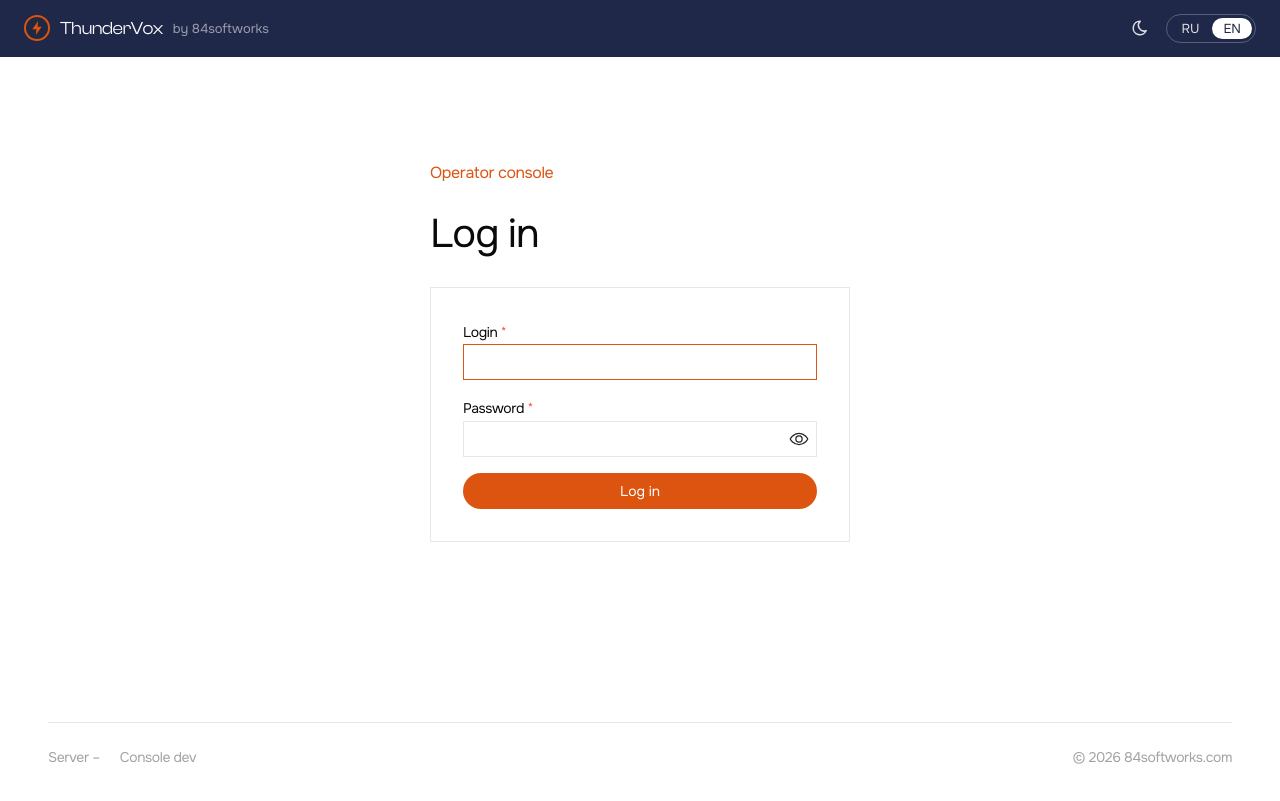
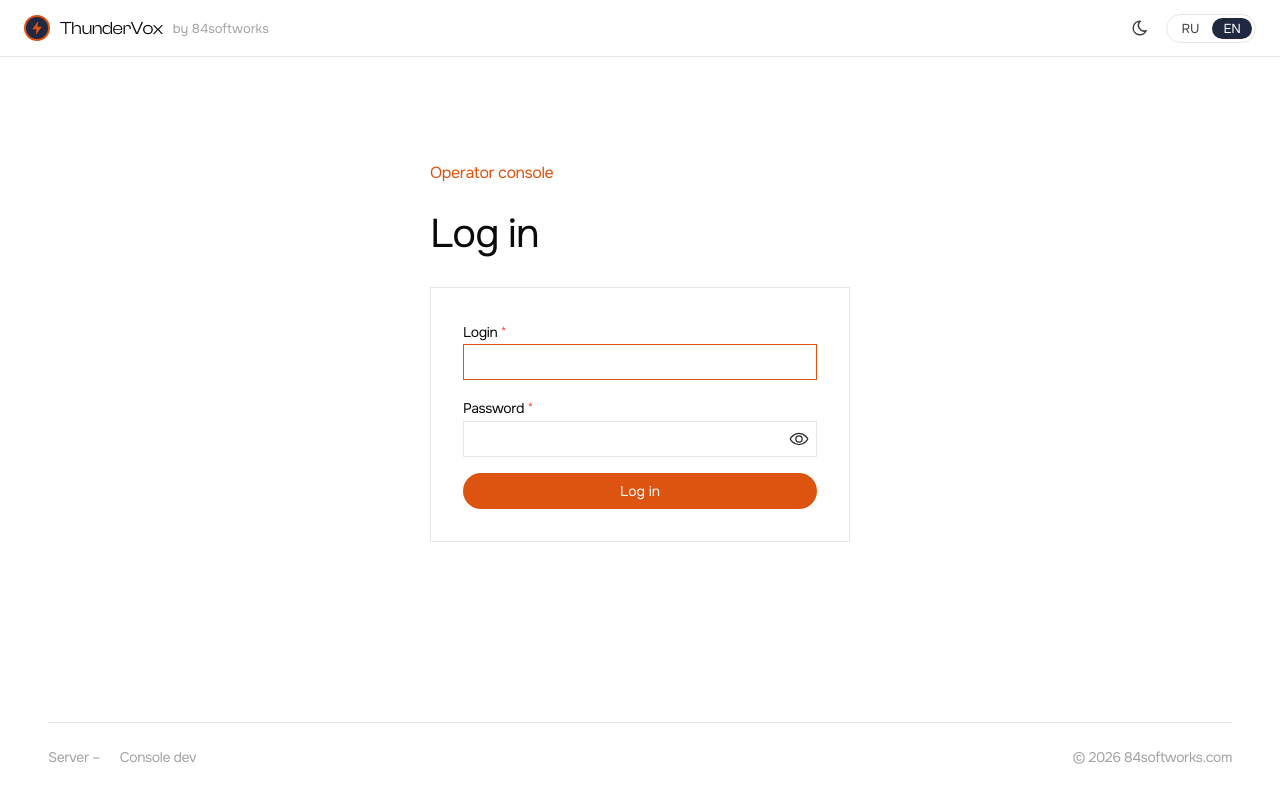
Before and after one commit to beiroun/thundervox-web, a React (Vite) app: page /login in a window 1280 px wide. Built offline with nearby package versions, Linux system fonts and the light colour scheme; no server answers.

Commit message:
top bar back on the canvas under the hairline in both schemes

```diff
--- a/index.html
+++ b/index.html
@@ -12,7 +12,7 @@
     <link rel="preload" as="font" type="font/woff2" href="/fonts/onest-cyrillic.woff2" crossorigin />
     <meta name="viewport" content="width=device-width, initial-scale=1" />
     <meta name="color-scheme" content="light dark" />
-    <meta name="theme-color" content="#20284a" />
+    <meta name="theme-color" content="#212842" />
     <!-- An operator console behind a login: it has nothing to offer a crawler and should not be findable. The
          social and structured-data tags below are for link previews and the browser, not for search. -->
     <meta name="robots" content="noindex, nofollow" />
--- a/src/theme/tokens.css
+++ b/src/theme/tokens.css
@@ -44,22 +44,19 @@
   --tvx-text-title: clamp(28px, 4vw, 40px); /* page title - the landing's heroline scale */
   --tvx-text-metric: clamp(28px, 4vw, 44px);
 
-  /* --- Top bar: the landing's navy band, the same in both schemes (Andrei, 2026-10-08: changing the bar's colour
-     with the theme makes little sense). A step lighter than the dark canvas, in the proportion he measured on the
-     landing's header against its band (Digital Color Meter 0.118/0.142/0.250 over 0.123/0.141/0.223) - the
-     landing gets it from glass over the animation, the console takes it as a plain fill. White text, the
-     landing's own alphas for muted text, outlines and hover fills on navy; no hairline under the band, the step
-     itself is its edge. --- */
-  --tvx-topbar-bg: #20284a;
-  --tvx-topbar-fg: #ffffff;
-  --tvx-topbar-fg-soft: rgba(255, 255, 255, 0.85);
-  --tvx-topbar-muted: rgba(255, 255, 255, 0.55);
-  --tvx-topbar-line: var(--tvx-topbar-bg);
-  --tvx-topbar-control-border: rgba(255, 255, 255, 0.25);
-  --tvx-topbar-hover: rgba(255, 255, 255, 0.1);
-  /* The active segment of the language toggle inverts to white with navy text, as the landing's does */
-  --tvx-toggle-active-bg: #ffffff;
-  --tvx-toggle-active-fg: var(--tvx-brand);
+  /* --- Top bar: the console's own bar on the canvas under a hairline, in the colours of the page (ink, ash,
+     hairline). The landing's navy band was tried here three times (2026-10-07 twice, 2026-10-08) and sent back
+     each time - the bar is chrome, not the brand's stage. The structure in console.css reads only these tokens. --- */
+  --tvx-topbar-bg: var(--tvx-canvas);
+  --tvx-topbar-fg: var(--tvx-ink);
+  --tvx-topbar-fg-soft: var(--tvx-ink-soft);
+  --tvx-topbar-muted: var(--tvx-ash);
+  --tvx-topbar-line: var(--tvx-hairline);
+  --tvx-topbar-control-border: var(--tvx-hairline);
+  --tvx-topbar-hover: var(--mantine-color-default-hover);
+  /* The active segment of the language toggle: navy with white text on the light canvas, inverted on the dark */
+  --tvx-toggle-active-bg: var(--tvx-brand);
+  --tvx-toggle-active-fg: #ffffff;
 
   /* --- Layout --- */
   --tvx-page-max-width: 1400px;
@@ -80,6 +77,8 @@
   --tvx-accent-ink: var(--mantine-color-accent-4); /* accentDark.text of the theme - orange that reads on navy */
   --tvx-field: var(--tvx-canvas); /* a field is sunken to the canvas, so it shows on paper (modals) as well */
   --tvx-chip: rgba(255, 255, 255, 0.08); /* a chip lifts off canvas and paper alike */
+  --tvx-toggle-active-bg: #f2f3f7;
+  --tvx-toggle-active-fg: var(--tvx-brand);
 }
 
 @media (max-width: 760px) {
```
Also changed, not shown: src/theme/console.css (+7 -9 lines).
